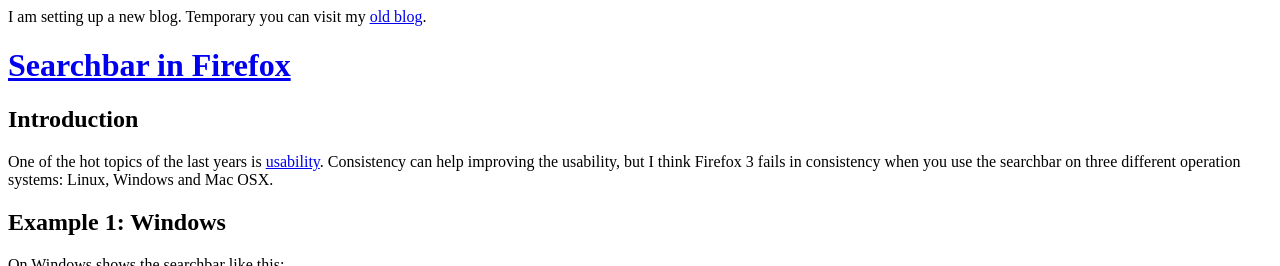
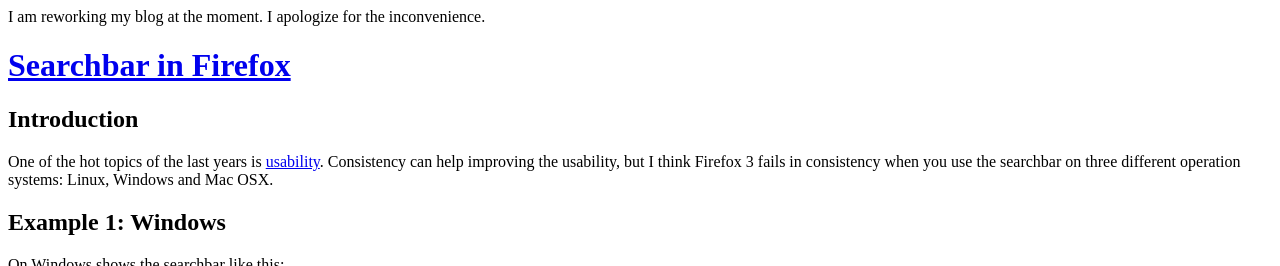
Before and after one commit to Zagyarakushi/website, a Jekyll site: the page built from index.html, in a window 1280 px wide and 900 px high, cut to the strip 0-266 px from the top of the window. Built offline with Jekyll 4.4.1, drawn with Linux system fonts in a browser that asks for light colours; the list of posts is cut into pages by our own code; comment, search, counter and statistics services are not loaded.

Commit message:
Some rework for live

```diff
--- a/css/style.css
+++ b/css/style.css
@@ -1,5 +1,7 @@
 
-/* Pygments highlighting */
+/**************************
+ * Pygments highlighting
+ *************************/
 .hll { background-color: #ffffcc }
 .c { color: #408080; font-style: italic } /* Comment */
 .err { border: 1px solid #FF0000 } /* Error */
--- a/index.html
+++ b/index.html
@@ -2,7 +2,7 @@
 layout: default
 title: rw-r--r-- | writepermission.com
 ---
-I am setting up a new blog. Temporary you can visit my <a href="http://blog.writepermission.com">old blog</a>.
+I am reworking my blog at the moment. I apologize for the inconvenience.
 {% for post in paginator.posts %}
 	{% include post.html %}
 {% endfor %}
```
Also changed, not shown: 1 other file.
